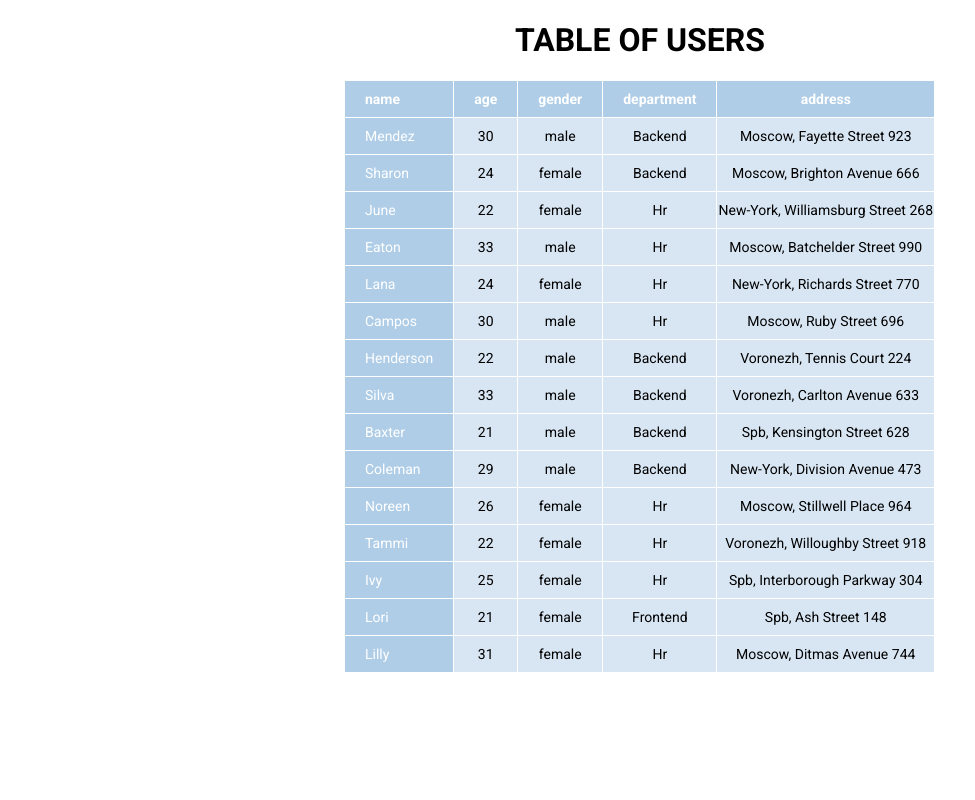
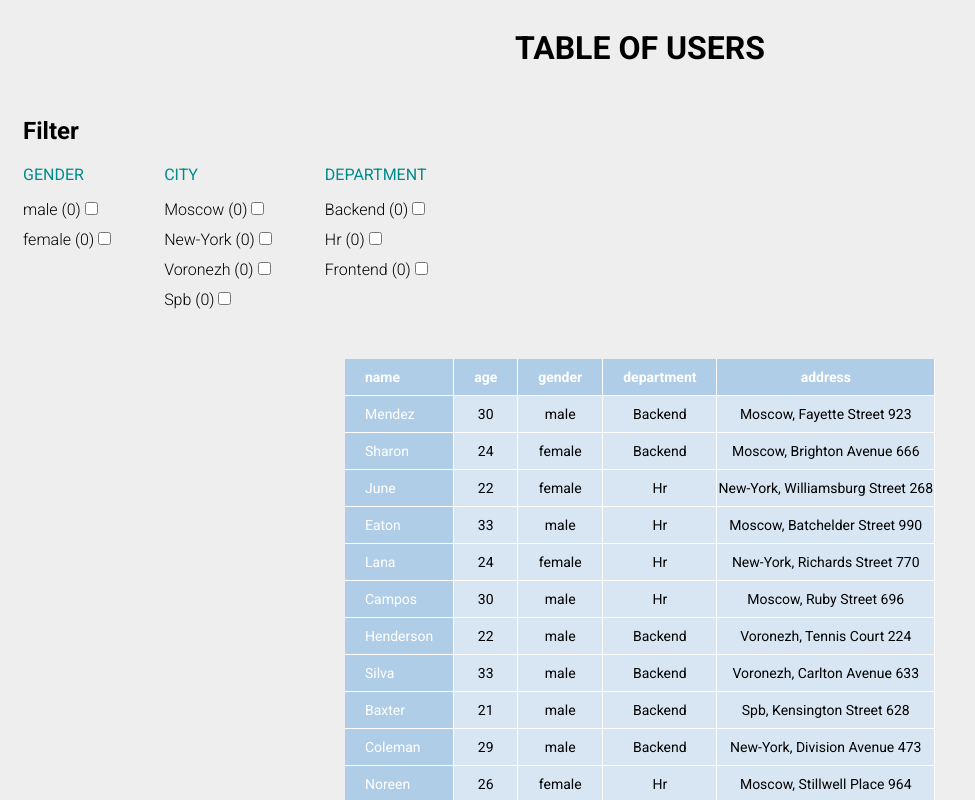
Before and after one commit to MeLonMzfk54/test-angular, an Angular app: page / in a window 1280 px wide. Shown: the top 800 px of the page, without its empty margins (0-975 px from the left). Built offline with nearby package versions, Linux system fonts and the light colour scheme.

Commit message:
add filter visual + bind checkboxes

```diff
--- a/src/app/app.component.html
+++ b/src/app/app.component.html
@@ -2,7 +2,8 @@
 <style lang="scss">
 </style>
 
-
+<div class="wrapper">
 <div class="container">
 <router-outlet></router-outlet>
 </div>
+</div>
--- a/src/app/app.component.scss
+++ b/src/app/app.component.scss
@@ -4,7 +4,6 @@
   border: 0;
   font-family: 'Roboto', sans-serif;
 }
-
 
 *,*:before,*:after{
   -moz-box-sizing: border-box;
@@ -46,3 +45,9 @@ img{vertical-align: top;}
   padding: 0px 15px;
   margin: 0 auto;
 }
+
+.wrapper{
+  overflow: hidden;
+  min-height: 100%;
+  width: 100%;
+}
--- a/src/app/app.module.ts
+++ b/src/app/app.module.ts
@@ -6,16 +6,20 @@ import { AppComponent } from './app.component';
 import { UserListComponent } from './user-list/user-list.component';
 import {RouterModule} from "@angular/router";
 import {HttpClientModule} from "@angular/common/http";
+import { FormsModule } from '@angular/forms';
+import { UserFilterComponent } from './user-filter/user-filter.component';
 
 @NgModule({
   declarations: [
     AppComponent,
-    UserListComponent
+    UserListComponent,
+    UserFilterComponent
   ],
   imports: [
     BrowserModule,
     AppRoutingModule,
     HttpClientModule,
+    FormsModule,
     RouterModule.forRoot([
       {path: '', component: UserListComponent},
     ])
--- /dev/null
+++ b/src/app/user-filter/user-filter.component.html
@@ -0,0 +1,24 @@
+<div class="filter">
+  <h2 class="filter__title">Filter</h2>
+  <div class="filter__inner">
+    <div class="filter__item">
+      <div class="filter__name">Gender</div>
+      <div class="filter__values">
+        <div class="filter__value" *ngFor="let gender of genders">{{ gender.gender }} <span>(0)</span> <input value="{{ gender.gender }}" [(ngModel)]="gender.checked"  type="checkbox"></div>
+      </div>
+    </div>
+    <div class="filter__item">
+      <div class="filter__name">City</div>
+      <div class="filter__values">
+        <div class="filter__value" *ngFor="let city of cities"> {{ city.address }} <span>(0)</span>  <input value="{{ city.address }}" [(ngModel)]="city.checked"  type="checkbox"></div>
+      </div>
+    </div>
+    <div class="filter__item">
+      <div class="filter__name">Department</div>
+      <div class="filter__values">
+        <div class="filter__value" *ngFor="let depart of department">{{ depart.department }} <span>(0)</span> <input value="{{ depart.department }}" [(ngModel)]="depart.checked"  type="checkbox"> </div>
+      </div>
+    </div>
+
+  </div>
+</div>
--- /dev/null
+++ b/src/app/user-filter/user-filter.component.scss
@@ -0,0 +1,28 @@
+.filter{
+  max-width: 1200px;
+  margin: 50px 0;
+  &__inner{
+    display: flex;
+    justify-content: flex-start;
+  }
+  &__item{
+    margin-right: 50px;
+    &:last-child{
+      margin-right: 0;
+    }
+  }
+  &__title{}
+  &__name{
+    color: darkcyan;
+    text-transform: uppercase;
+    margin-bottom: 15px;
+  }
+  &__values{}
+  &__value{
+    font-weight: 300;
+    margin-bottom: 10px;
+    &:last-child{
+      margin-bottom: 0;
+    }
+  }
+}
--- /dev/null
+++ b/src/app/user-filter/user-filter.component.ts
@@ -0,0 +1,54 @@
+import { Component, OnInit, Input, Output, EventEmitter, OnChanges } from '@angular/core';
+@Component({
+  selector: 'app-user-filter',
+  templateUrl: './user-filter.component.html',
+  styleUrls: ['./user-filter.component.scss']
+})
+export class UserFilterComponent implements OnInit {
+  @Input() usersArray: any;
+  @Input() titlesArray: string[] = [];
+  genders: any[] = [];
+  cities: any[] = [];
+  department: any[] = [];
+  genderCheck: boolean = false;
+
+
+  constructor() {
+  }
+
+  ngOnChanges() {
+
+    this.usersArray.forEach( (element: any) =>{
+      for(let key in element){
+        let pivot = key;
+        if(key.toLowerCase().trim() == "gender"){
+          this.genders.push({[pivot] : element[key], checked: false});
+        }
+        if(key.toLowerCase().trim() == "department"){
+          this.department.push({[pivot] : element[key], checked: false});
+        }
+        if(key.toLowerCase().trim() == "address"){
+          this.cities.push({[pivot] : element[key].city, checked: false});
+        }
+      }
+    });
+
+
+   this.genders = this.genders.filter((item, index, array) => {
+      return array.map((mapItem) => mapItem['gender']).indexOf(item['gender']) === index
+    })
+
+    this.cities = this.cities.filter((item, index, array) => {
+      return array.map((mapItem) => mapItem['address']).indexOf(item['address']) === index
+    })
+
+    this.department = this.department.filter((item, index, array) => {
+      return array.map((mapItem) => mapItem['department']).indexOf(item['department']) === index
+    })
+  }
+
+  ngOnInit(): void {
+
+  }
+
+}
--- a/src/app/user-list/user-list.component.html
+++ b/src/app/user-list/user-list.component.html
@@ -1,5 +1,6 @@
 <div class="users">
   <h1 class="users__title">Table of users</h1>
+  <app-user-filter [usersArray]="users" [titlesArray]="titles"></app-user-filter>
   <div class="users__block">
     <table class="users__table">
       <tr>
--- a/src/index.html
+++ b/src/index.html
@@ -11,6 +11,6 @@
   <link href="https://fonts.googleapis.com/css2?family=Roboto:ital,wght@0,100;0,300;0,400;0,500;0,700;0,900;1,100;1,300;1,400;1,500;1,700;1,900&display=swap" rel="stylesheet">
 </head>
 <body>
-  <app-root></app-root>
+    <app-root></app-root>
 </body>
 </html>
--- a/src/styles.scss
+++ b/src/styles.scss
@@ -1 +1,4 @@
 /* You can add global styles to this file, and also import other style files */
+body{
+  background: #eee;
+}
```
Also changed, not shown: 1 other file (tests, documents, lock files or other folders).
